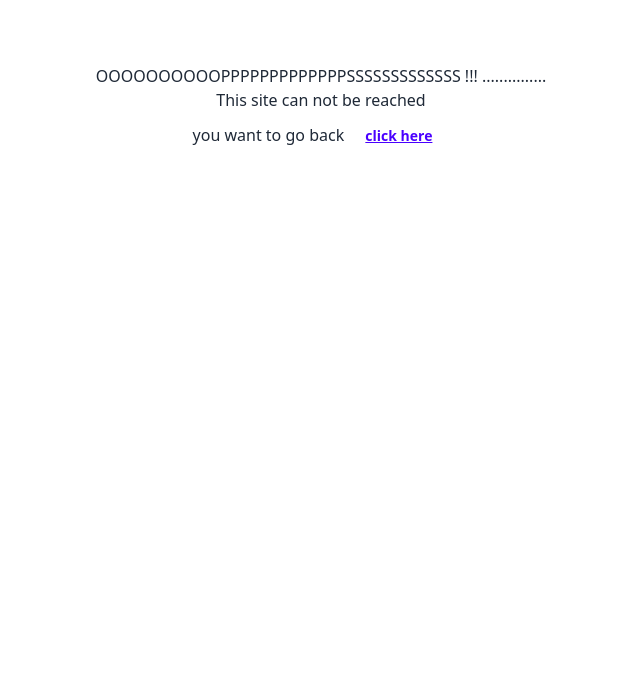
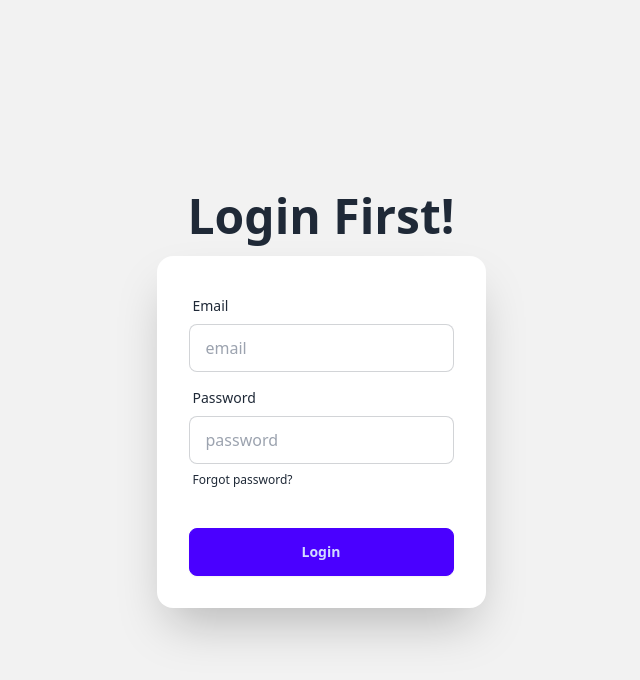
Before and after one commit to md1300/real-estate-project, a React (Vite) app: page /logIn in a window 1280 px wide. Shown: the top 680 px of the page, without its empty margins (319-959 px from the left). Built offline with nearby package versions, Linux system fonts and the light colour scheme; no server answers.

Commit message:
private route create

```diff
--- a/src/ContextApi/AuthProvider.jsx
+++ b/src/ContextApi/AuthProvider.jsx
@@ -15,17 +15,21 @@ export const ContextProvider=createContext(null)
 
   const AuthProvider = ({children}) => {
     const [user,setUser]=useState(null)
+    const [loading,setLoading]=useState(true)
 
     const createUser=(email,password)=>{
+        setLoading(true)
         return createUserWithEmailAndPassword(auth,email,password)
     }
 
     const logIn=(email,password)=>{
+        setLoading(true)
         return signInWithEmailAndPassword(auth,email,password)
     }
 
 
     const googleLogIn=()=>{
+        setLoading(true)
         signInWithPopup(auth, googleProvider)
         .then(result=>{
             console.log(result.user)
@@ -37,6 +41,7 @@ export const ContextProvider=createContext(null)
           })
     }
     const githubLogin=()=>{
+        setLoading(true)
         signInWithPopup(auth, githubProvider)
         .then(result=>{
             // toast("successfully log in github")
@@ -52,10 +57,12 @@ export const ContextProvider=createContext(null)
     }
 
     const logOut=()=>{
+        setLoading(true)
        return signOut(auth)
     }
 
     const updateUserProfile=(name,url)=>{
+        setLoading(true)
         updateProfile(auth.currentUser, {
             displayName : name,
              photoURL: url
@@ -64,7 +71,7 @@ export const ContextProvider=createContext(null)
 
     useEffect(()=>{
         const unsubscribe =onAuthStateChanged(auth,currentUser=>{
-
+             setLoading(false)
             setUser(currentUser)
             console.log('this is current user information',currentUser)
         })
@@ -73,7 +80,7 @@ export const ContextProvider=createContext(null)
         }
     },[])
 
-    const authInfo ={name:"this is tawhid", user,createUser,logIn,googleLogIn,logOut, githubLogin , updateUserProfile  }
+    const authInfo ={name:"this is tawhid", user,createUser,logIn,googleLogIn,logOut, githubLogin , updateUserProfile,loading  }
 
 
     return (
--- /dev/null
+++ b/src/LogIn/LogIn.jsx
@@ -0,0 +1,39 @@
+const LogIn = () => {
+    return (
+        <div>
+            <div className="hero bg-base-200 min-h-screen">
+  <div className="hero-content flex flex-col ">
+    <div className="text-center ">
+      <h1 className="text-5xl font-bold">Login First!</h1>
+    </div>
+
+    <div className="card bg-base-100 w-full max-w-sm shrink-0 shadow-2xl">
+      <form className="card-body">
+        <div className="form-control">
+          <label className="label">
+            <span className="label-text">Email</span>
+          </label>
+          <input type="email" placeholder="email" className="input input-bordered" required />
+        </div>
+        <div className="form-control">
+          <label className="label">
+            <span className="label-text">Password</span>
+          </label>
+          <input type="password" placeholder="password" className="input input-bordered" required />
+          <label className="label">
+            <a href="#" className="label-text-alt link link-hover">Forgot password?</a>
+          </label>
+        </div>
+        <div className="form-control mt-6">
+          <button className="btn btn-primary">Login</button>
+        </div>
+      </form>
+    </div>
+
+  </div>
+</div>
+        </div>
+    );
+};
+
+export default LogIn;
--- /dev/null
+++ b/src/PrivateRoute/PrivateRoute.jsx
@@ -0,0 +1,22 @@
+import { useContext } from "react";
+import { ContextProvider } from "../ContextApi/AuthProvider";
+import { Navigate } from "react-router-dom";
+
+
+const PrivateRoute = ({children}) => {
+    const {user,loading}=useContext(ContextProvider)
+
+    if(loading){
+        return <span className="loading loading-spinner loading-lg"></span>
+    }
+    if(user){
+        return children
+    }
+    else{
+     return <Navigate to="/logIn"></Navigate>
+    }
+
+
+};
+
+export default PrivateRoute;
--- a/src/Register/Register.jsx
+++ b/src/Register/Register.jsx
@@ -17,9 +17,6 @@ const Register = () => {
   const [success,setSuccess]=useState('')
   // const ref=useRef()
 const {createUser,updateUserProfile}=useContext(ContextProvider)
-
-
-
 
 
 const handleRegisterForm=e=>{
```
Also changed, not shown: src/router/router.jsx (+7 -1 lines).
